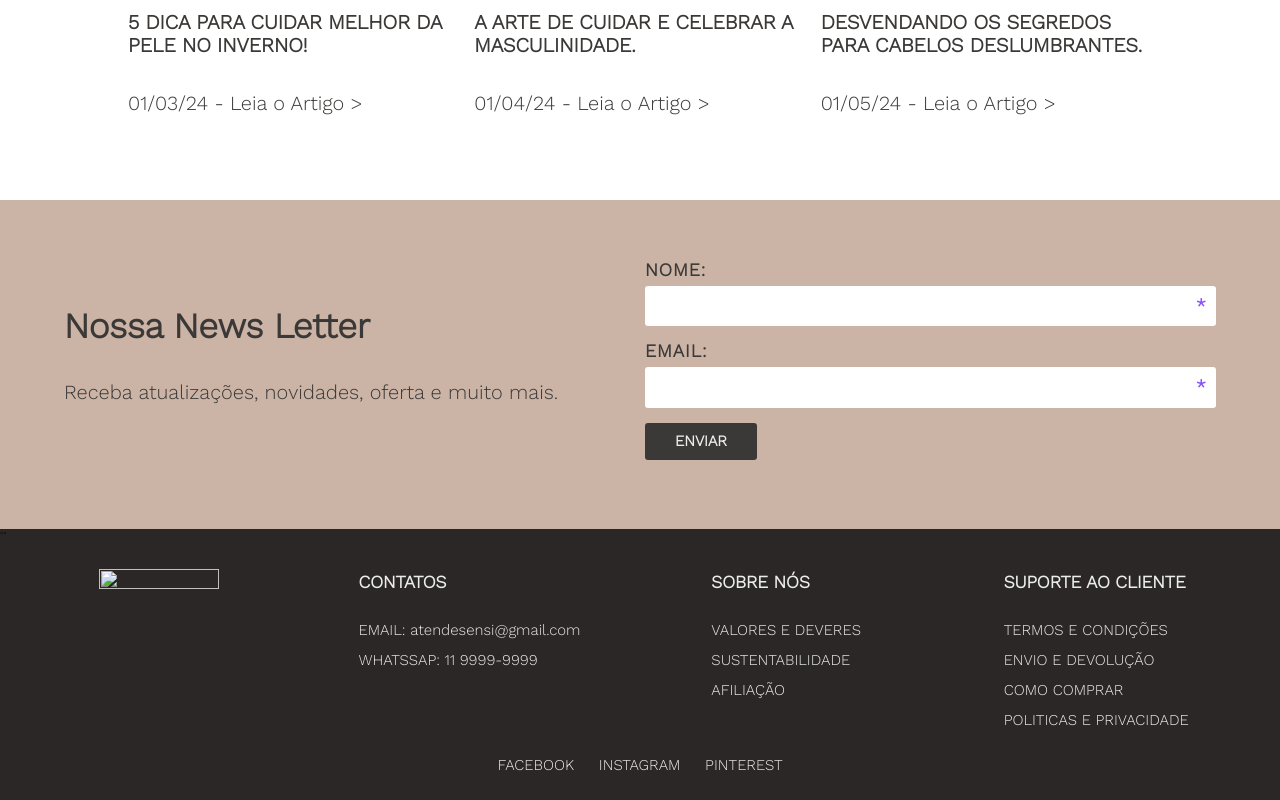
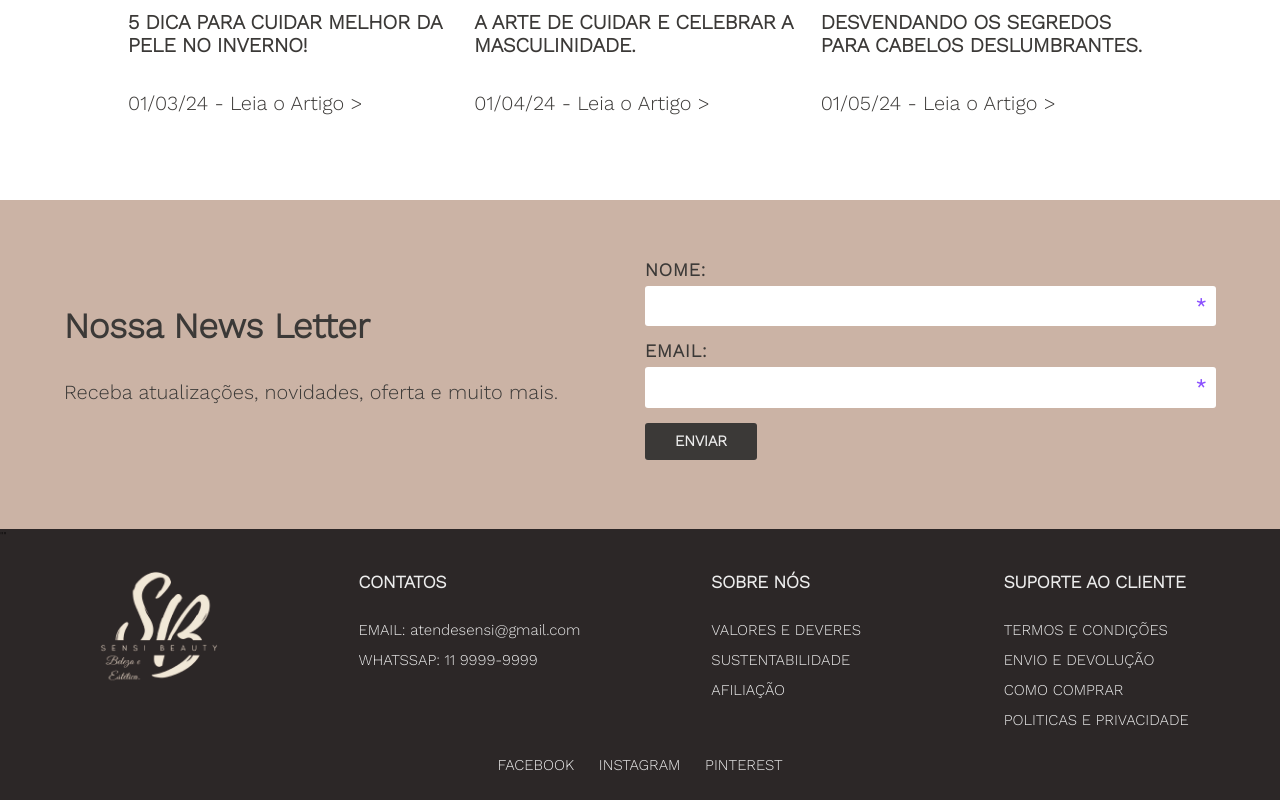
Before and after one commit to lpaivaf/Blog-Post-SensiBeauty, a plain HTML site: page index.html in a window 1280 px wide. Shown: the part 1014-1814 px from the top of the page. Drawn offline with nearby package versions, Linux system fonts and the light colour scheme; the site is published under a folder, as on GitHub Pages, so addresses that start at the root find nothing.

Commit message:
Update index.html

```diff
--- a/index.html
+++ b/index.html
@@ -222,7 +222,7 @@
                 <div class="logo_contato">
                     <div class="img__footer">
                         <a href="index.html">
-                            <div class="img"><img src="/image/SBLogo2-remove.png" alt=""></div>
+                            <div class="img"><img src="image/SBLogo2-remove.png" alt=""></div>
                         </a>
                     </div>
                     <div class="contato__footer">
```
